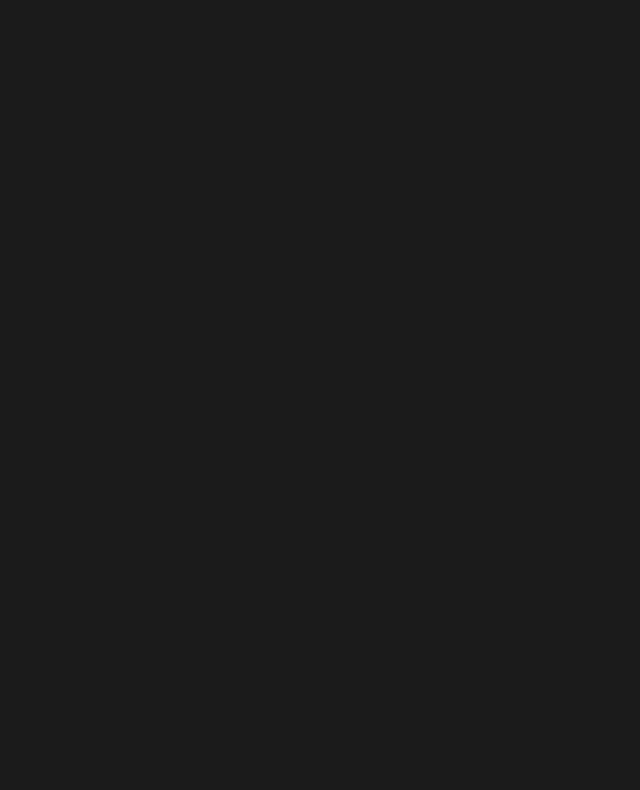
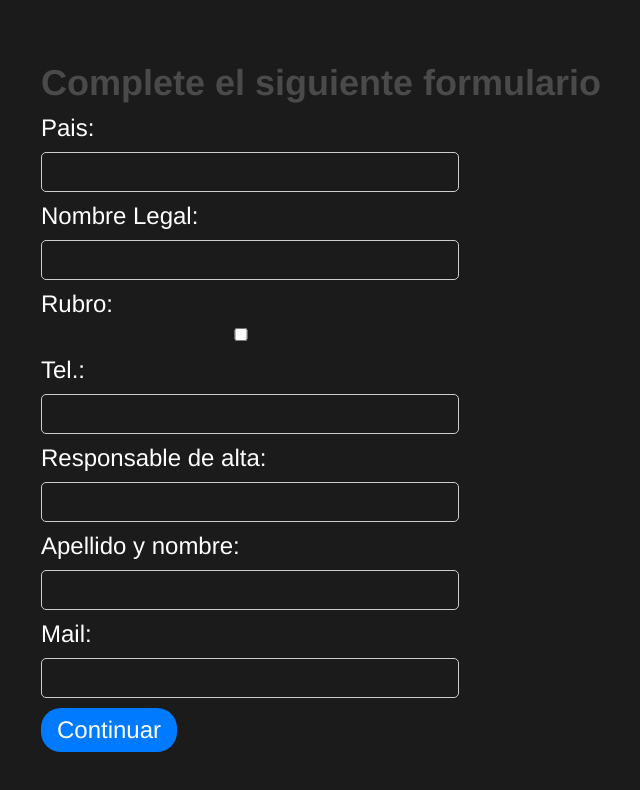
Before and after one commit to juanf1328/atawallFront, a React (Create React App) app: page /register2 in a window 1280 px wide. Before the commit this address had no page. Shown: the top 790 px of the page, without its empty margins (319-959 px from the left). Built offline with nearby package versions, Linux system fonts and the light colour scheme.

Commit message:
fix styles and new form

```diff
--- a/src/App.css
+++ b/src/App.css
@@ -1,3 +1,14 @@
 * {
     font-family: 'Helvetica Neue', sans-serif;
 }
+body {
+    background-color: #1b1b1b;
+    color: white;
+    font-family: 'Helvetica Neue', sans-serif;
+    display: flex;
+    align-items: center;
+    justify-content: center;
+    height: 100vh;
+    margin: 0;
+    font-size: 1.5rem;
+  }
--- a/src/App.js
+++ b/src/App.js
@@ -1,11 +1,14 @@
 //REACT IMPORTS
 import React from 'react';
 import { BrowserRouter as Router, Route, Routes } from 'react-router-dom';
+import "./App.css";
+
 
 //COMPONENTS
 import Loginn from './components/Login';
 import MainPage from './components/MainPage';
 import Register from './components/Register';
+import Formulario from './components/Formulario';
 
 const App = () => {
   return (
@@ -14,6 +17,7 @@ const App = () => {
         <Route path="/" element={<Loginn />} />
         <Route path="/main" element={<MainPage />} />
         <Route path="/register" element={<Register />} />
+        <Route path="/register2" element={<Formulario />} />
       </Routes>
     </Router>
   );
--- /dev/null
+++ b/src/components/Formulario.css
@@ -0,0 +1,38 @@
+.cuenta-empresa {
+    font-family: Arial, sans-serif;
+    margin: 10px;
+}
+
+.cuenta-empresa h1 {
+    color: #4A4A4A;
+    margin-bottom: 10px;
+    font-size: 1.5em;
+}
+
+.cuenta-empresa label {
+    display: block;
+    margin-bottom: 5px;
+}
+
+.cuenta-empresa input[type="text"] {
+    width: 100%;
+    padding: 8px;
+    margin-bottom: 5px;
+}
+
+.cuenta-empresa button[type="submit"] {
+    background-color: #007BFF;
+    color: white;
+    padding: 8px 16px;
+    border: none;
+    cursor: pointer;
+}
+
+.cuenta-empresa button[type="submit"]:hover {
+    background-color: #0056b3;
+}
+
+.cuenta-empresa form {
+    max-width: 400px;
+    width: 100%;
+}
--- /dev/null
+++ b/src/components/Formulario.js
@@ -0,0 +1,70 @@
+import React, { Component } from 'react';
+import './Formulario.css';
+
+class Formulario extends Component {
+ constructor(props) {
+    super(props);
+    this.state = {
+      pais: '',
+      nombreLegal: '',
+      rubro: false,
+      tel: '',
+      responsableAlta: '',
+      apellidoYNombre: '',
+      mail: '',
+    };
+
+    this.handleChange = this.handleChange.bind(this);
+    this.handleSubmit = this.handleSubmit.bind(this);
+ }
+
+ handleChange(event) {
+    this.setState({[event.target.name]: event.target.value});
+ }
+
+ handleSubmit(event) {
+    alert('Datos enviados: ' + JSON.stringify(this.state));
+    event.preventDefault();
+ }
+
+ render() {
+    return (
+      <div className="cuenta-empresa">
+        <h1>Complete el siguiente formulario</h1>
+        <form onSubmit={this.handleSubmit}>
+          <label>
+            Pais:
+            <input type="text" name="pais" onChange={this.handleChange} />
+          </label>
+          <label>
+            Nombre Legal:
+            <input type="text" name="nombreLegal" onChange={this.handleChange} />
+          </label>
+          <label>
+            Rubro:
+            <input type="checkbox" name="rubro" onChange={this.handleChange} />
+          </label>
+          <label>
+            Tel.:
+            <input type="text" name="tel" onChange={this.handleChange} />
+          </label>
+          <label>
+            Responsable de alta:
+            <input type="text" name="responsableAlta" onChange={this.handleChange} />
+          </label>
+          <label>
+            Apellido y nombre:
+            <input type="text" name="apellidoYNombre" onChange={this.handleChange} />
+          </label>
+          <label>
+            Mail:
+            <input type="text" name="mail" onChange={this.handleChange} />
+          </label>
+          <button type="submit">Continuar</button>
+        </form>
+      </div>
+    );
+ }
+}
+
+export default Formulario;
--- a/src/components/Register.css
+++ b/src/components/Register.css
@@ -16,7 +16,7 @@
     margin-top: 2rem;
     text-align: center;
     font-size: 2rem;
-
+    margin-bottom: 5rem;
   }
 
   .titulo {
@@ -80,6 +80,7 @@
     cursor: pointer;
     font-size: 14px;
     border-radius: 5px;
+    padding: 4px;
   }
 
   .otro-boton:first-child {
--- a/src/components/Register.js
+++ b/src/components/Register.js
@@ -1,11 +1,21 @@
 import React, { useState } from "react";
+import { useNavigate } from 'react-router-dom';
 import "./Register.css";
 
 const Register = () => {
   const [perfil, setPerfil] = useState("Individuo");
+  const navigate = useNavigate();
+
 
   const handleButtonClick = (selectedPerfil) => {
     setPerfil(selectedPerfil);
+  };
+
+  const handleContinueClick = () => {
+    // Redirige al usuario a la página de registro solo si el perfil es "Empresa"
+    if (perfil === "Empresa") {
+      navigate('/register2');
+    }
   };
 
   return (
@@ -43,7 +53,7 @@ const Register = () => {
           simply dummy text of the printing and typesetting industry.
         </p>
 
-        <button className="registrarme">
+        <button onClick={handleContinueClick} className="registrarme">
           <i className="fa fa-paper-plane"></i>
           Registrarme
         </button>
```
